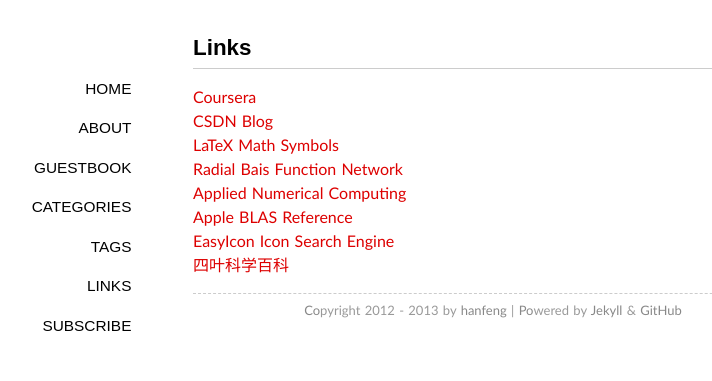
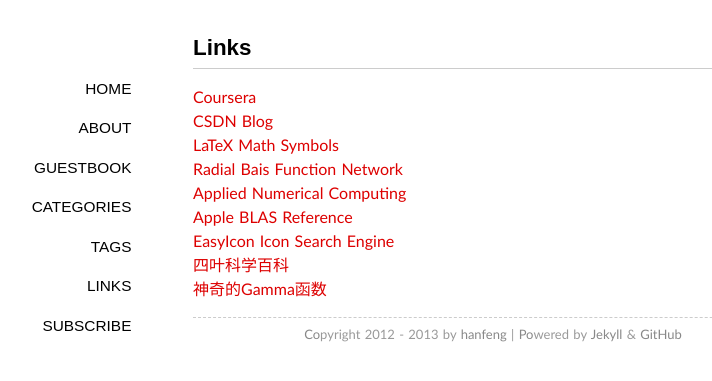
Before and after one commit to mlnotes/mlnotes.github.com, a Jekyll site: the page built from links/index.md, in a window 1280 px wide. Shown: the top 381 px of the page, without its empty margins (147-859 px from the left). Built offline with Jekyll 4.4.1, drawn with Linux system fonts in a browser that asks for light colours; some web fonts are replaced; Markdown is read by kramdown in place of the engine named in the settings; comment, search, counter and statistics services are not loaded.

Commit message:
Update index.md

```diff
--- a/links/index.md
+++ b/links/index.md
@@ -12,3 +12,4 @@
 [Apple BLAS Reference](https://developer.apple.com/library/mac/DOCUMENTATION/Accelerate/Reference/BLAS_Ref/Reference/reference.html)
 [EasyIcon Icon Search Engine](http://www.easyicon.cn/)
 [四叶科学百科](http://science.scileaf.com/)
+[神奇的Gamma函数](http://www.52nlp.cn/lda-math-%E7%A5%9E%E5%A5%87%E7%9A%84gamma%E5%87%BD%E6%95%B01)
```
